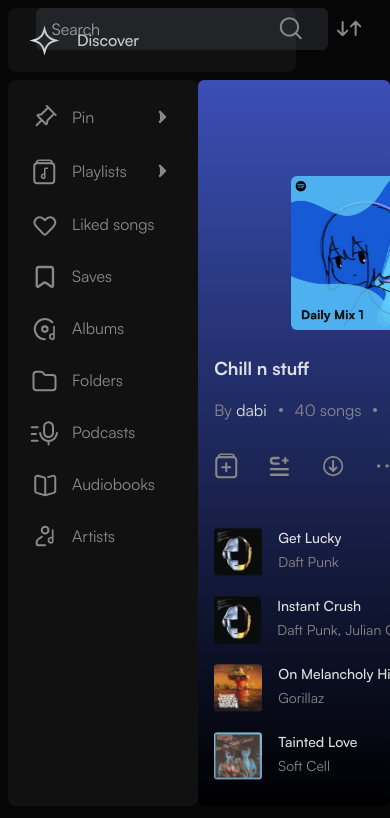
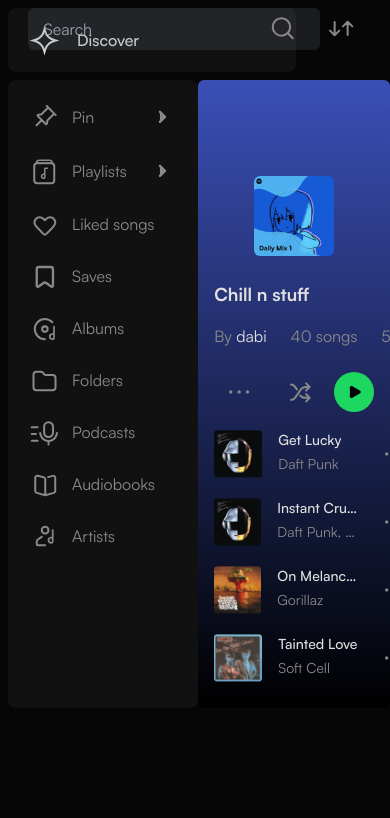
Before and after one commit to Juxtify4Spotify/juxtify-client, a React (Vite) app: page /playlist in a window 390 px wide. Shown: the top 818 px of the page. Built offline with nearby package versions, Linux system fonts and the light colour scheme.

Commit message:
Update Playlist
Using only tailwind breakpoints to change items order

```diff
--- a/src/components/Playlist/PlaylistHeader/index.tsx
+++ b/src/components/Playlist/PlaylistHeader/index.tsx
@@ -94,7 +94,7 @@
           </button>
         </div>
         {/* Search bar */}
-        <div className='fixed left-0 top-0 m-2 flex w-full justify-center sm:relative sm:right-0 sm:m-0'>
+        <div className='fixed left-0 top-2 flex w-full justify-center sm:relative sm:right-0'>
           <div className='sm:4/4 flex w-3/4 rounded-md bg-gray-500/20 px-4 sm:w-full sm:bg-transparent sm:px-0'>
             <input
               type='text'
--- a/src/routes/playlist.tsx
+++ b/src/routes/playlist.tsx
@@ -1,4 +1,4 @@
-import { useEffect, useState } from 'react';
+// import { useEffect, useState } from 'react';
 import PlaylistHeader from '../components/Playlist/PlaylistHeader';
 import SideInfo from '../components/Playlist/SideInfo';
 import SongList from '../components/Playlist/SongList';
@@ -55,46 +55,18 @@
 };
 
 function Playlist() {
-  const [isSmallScreen, setIsSmallScreen] = useState(false);
-
-  useEffect(() => {
-    const handleResize = () => {
-      setIsSmallScreen(window.innerWidth < 640);
-    };
-
-    window.addEventListener('resize', handleResize);
-    handleResize();
-
-    return () => {
-      window.removeEventListener('resize', handleResize);
-    };
-  }, []);
-
   return (
     <div
-      className='flex h-full gap-6 rounded-md p-4 sm:p-8'
+      className='flex h-full flex-col gap-6 rounded-md p-4 sm:flex-row-reverse sm:p-8'
       style={{
         background: `linear-gradient(to bottom, ${bgColor}, black)`,
       }}
     >
-      {isSmallScreen ? (
-        <>
-          <section className='flex flex-col gap-6'>
-            <Aside></Aside>
-
-            <Header></Header>
-            <SongList songs={playlist.songs}></SongList>
-          </section>
-        </>
-      ) : (
-        <>
-          <section className='flex w-4/5 flex-col'>
-            <Header></Header>
-            <SongList songs={playlist.songs}></SongList>
-          </section>
-          <Aside></Aside>
-        </>
-      )}
+      <SideInfo img={playlist.img} tags={playlist.tags}></SideInfo>
+      <section className='flex w-full flex-col sm:w-4/5'>
+        <Header></Header>
+        <SongList songs={playlist.songs}></SongList>
+      </section>
     </div>
   );
 }
@@ -111,6 +83,4 @@
   ></PlaylistHeader>
 );
 
-const Aside = () => <SideInfo img={playlist.img} tags={playlist.tags}></SideInfo>;
-
 export default Playlist;
```
